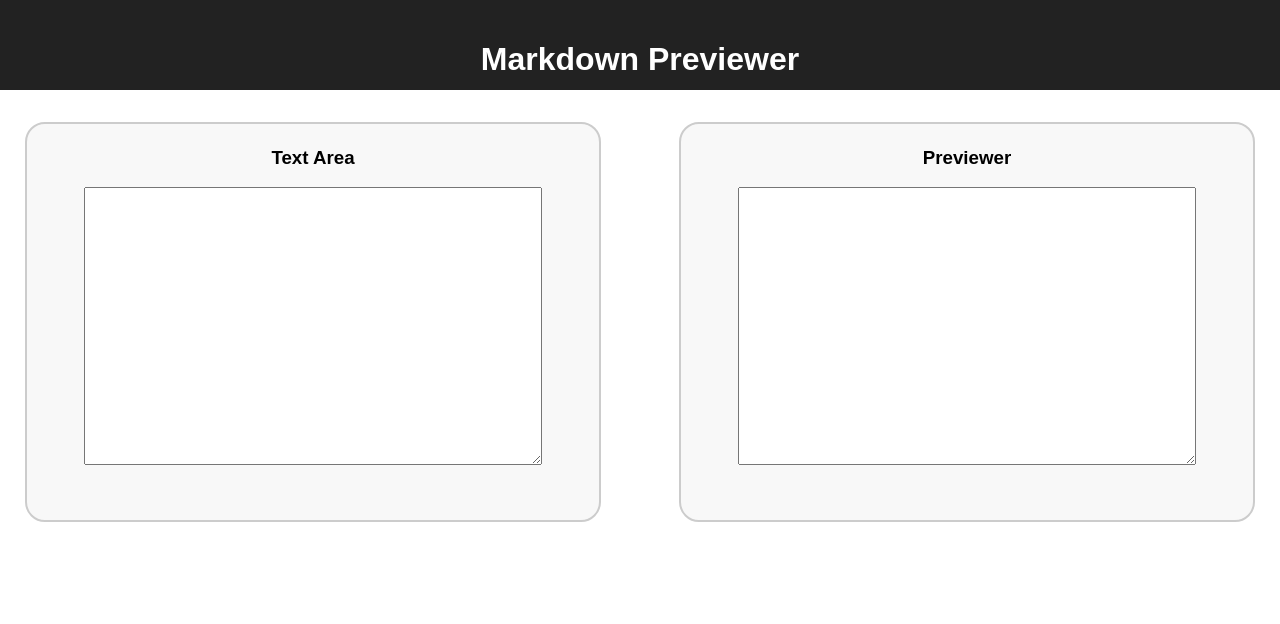
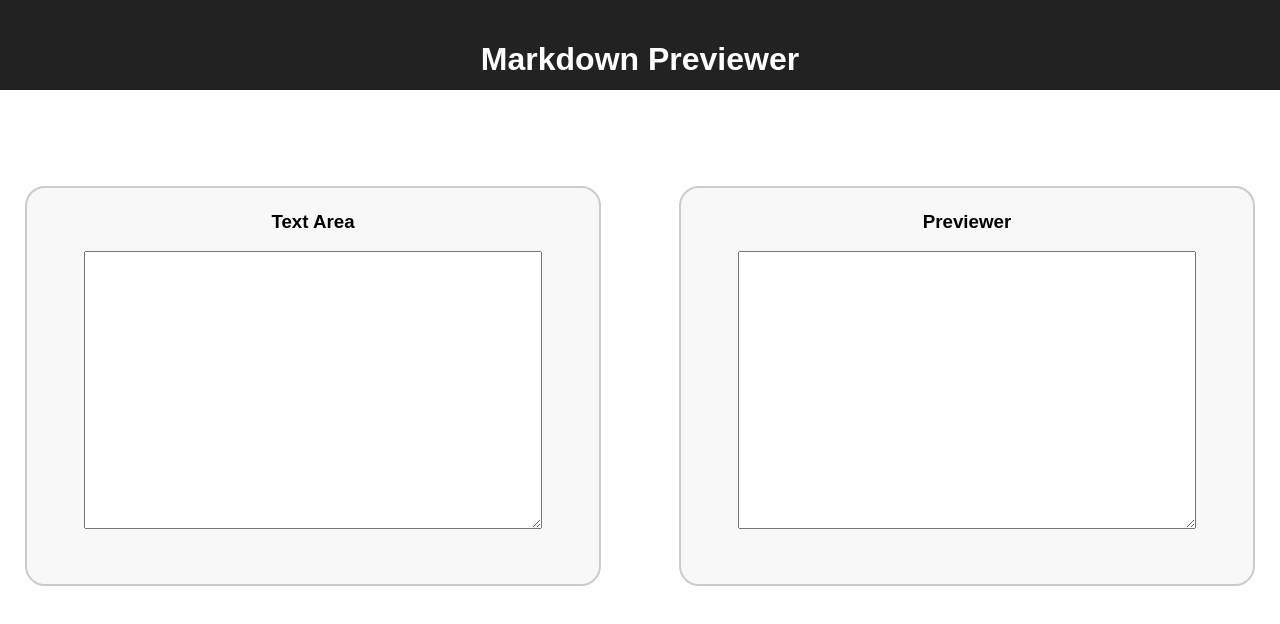
Before and after one commit to Lorenatacal/Markdown-Previewer, a React (Create React App) app: page / in a window 1280 px wide. Shown: the top 624 px of the page. Built offline with nearby package versions, Linux system fonts and the light colour scheme.

Commit message:
Change the Previewer Component in a stateless function component

```diff
--- a/src/Previewer.js
+++ b/src/Previewer.js
@@ -14,7 +14,7 @@ const StyledContainer = styled.div`
     resize: none;
     border-radius: 20px;
     padding: 0.25em;
-    margin: 2em;
+    margin: 6em;
     margin-left: 25px;
     margin-right: 25px;
     align: center;
@@ -31,8 +31,7 @@ const StyledPreviewer = styled.textarea`
     height: 70%;
 `;
 
-class Previewer extends React.Component {
-    render() {
+const Previewer = function () {
     return (
         <StyledContainer>
             <StyledTitle>Previewer</StyledTitle>
@@ -40,6 +39,5 @@ class Previewer extends React.Component {
         </StyledContainer>
     )
 }
-}
 
 export default Previewer;
--- a/src/Text.js
+++ b/src/Text.js
@@ -15,7 +15,7 @@ const StyledContainer = styled.div`
     resize: none;
     border-radius: 20px;
     padding: 0.25em;
-    margin: 2em;
+    margin: 6em;
     margin-left: 25px;
     margin-right: 25px;
     align: center;
```
Lines whose indentation alone changed are shown as unchanged.
